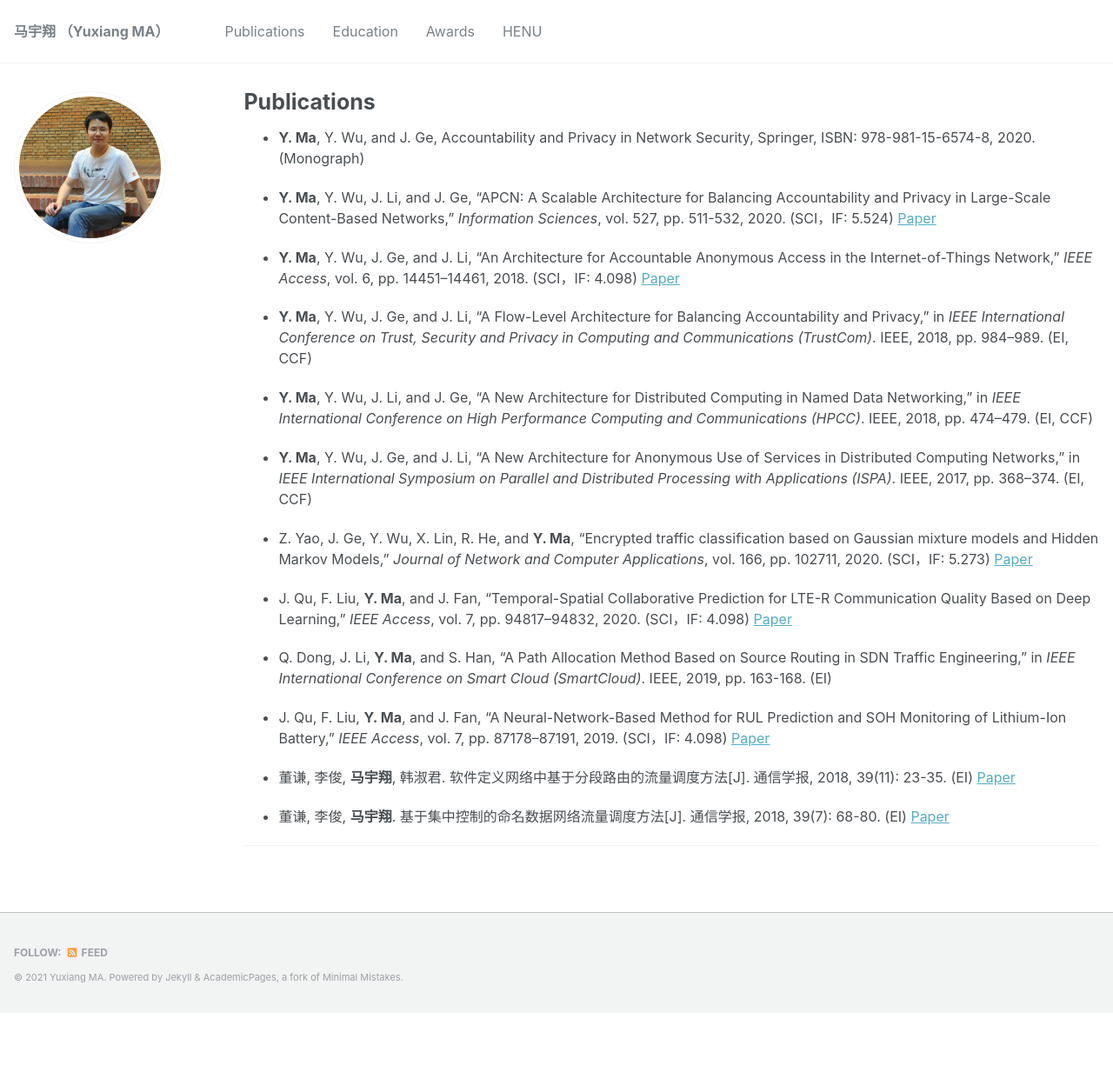
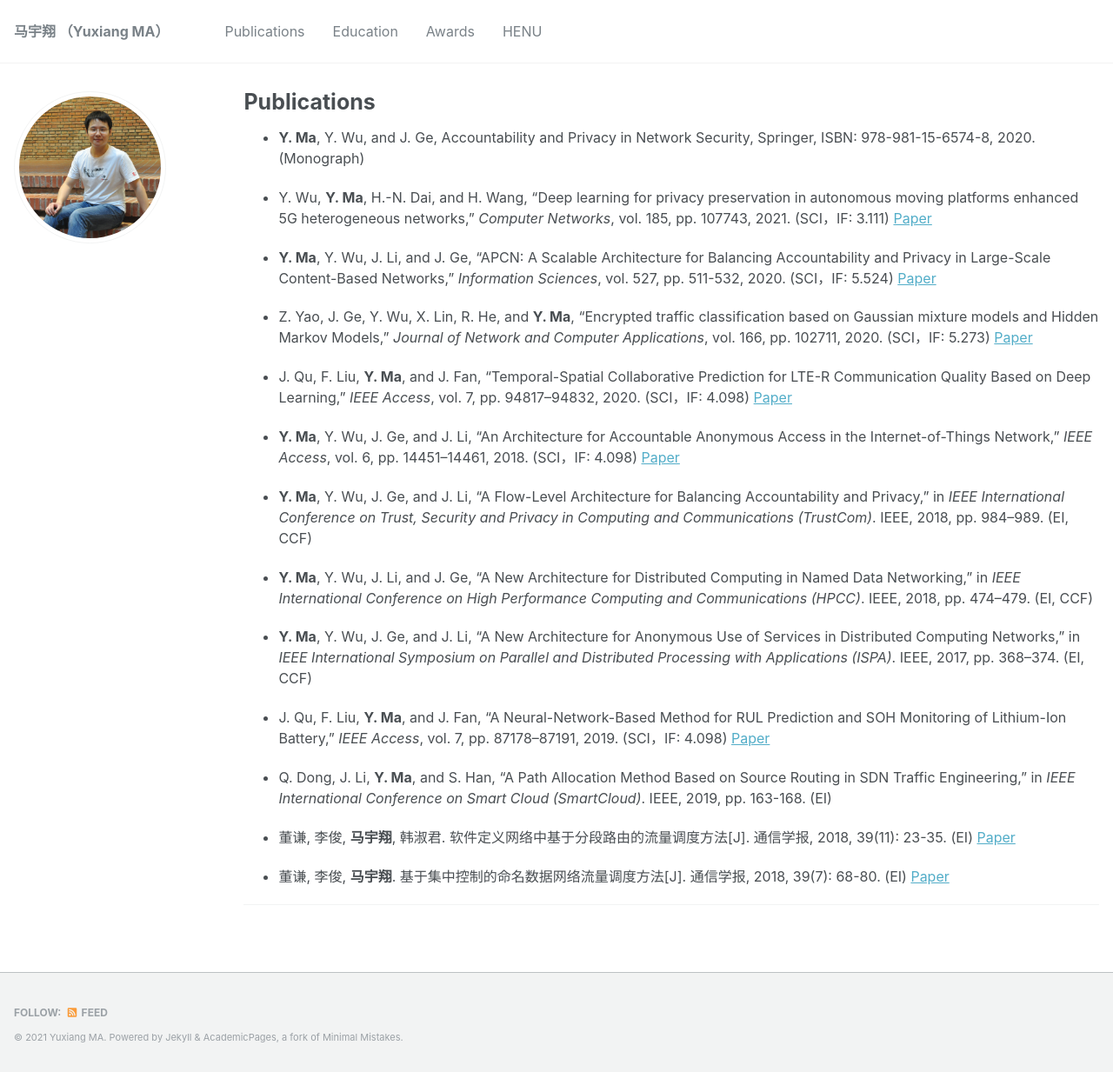
Before and after one commit to MaYuxiang/mayuxiang.github.io, a Jekyll site: the page built from _pages/publications.md, in a window 1280 px wide. Shown: the whole page at 87% size. Built offline with Jekyll 4.4.1, drawn with Linux system fonts in a browser that asks for light colours; before the commit the page ends 1165 px from its top, so only the background shows below that.

Commit message:
Update publications.md

```diff
--- a/_pages/publications.md
+++ b/_pages/publications.md
@@ -9,7 +9,13 @@ redirect_from:
 
 *  **Y. Ma**, Y. Wu, and J. Ge, Accountability and Privacy in Network Security, Springer, ISBN: 978-981-15-6574-8, 2020. (Monograph)
 
+*  Y. Wu, **Y. Ma**, H.-N. Dai, and H. Wang, “Deep learning for privacy preservation in autonomous moving platforms enhanced 5G heterogeneous networks,” *Computer Networks*, vol. 185, pp. 107743, 2021. (SCI，IF: 3.111) [Paper](https://doi.org/10.1016/j.comnet.2020.107743)
+
 *  **Y. Ma**, Y. Wu, J. Li, and J. Ge, “APCN: A Scalable Architecture for Balancing Accountability and Privacy in Large-Scale Content-Based Networks,” *Information Sciences*, vol. 527, pp. 511-532, 2020. (SCI，IF: 5.524) [Paper](https://doi.org/10.1016/j.ins.2019.01.054)
+
+*  Z. Yao, J. Ge, Y. Wu, X. Lin, R. He, and **Y. Ma**, “Encrypted traffic classification based on Gaussian mixture models and Hidden Markov Models,” *Journal of Network and Computer Applications*, vol. 166, pp. 102711, 2020. (SCI，IF: 5.273) [Paper](https://doi.org/10.1016/j.jnca.2020.102711)
+
+*  J. Qu, F. Liu, **Y. Ma**, and J. Fan, “Temporal-Spatial Collaborative Prediction for LTE-R Communication Quality Based on Deep Learning,” *IEEE Access*, vol. 7, pp. 94817–94832, 2020. (SCI，IF: 4.098) [Paper](https://ieeexplore.ieee.org/document/9095336)
 
 *  **Y. Ma**, Y. Wu, J. Ge, and J. Li, “An Architecture for Accountable Anonymous Access in the Internet-of-Things Network,” *IEEE Access*, vol. 6, pp. 14451–14461, 2018. (SCI，IF: 4.098) [Paper](https://ieeexplore.ieee.org/document/8292863/)
 
```
Also changed, not shown: other parts of _pages/publications.md (+1 -5 lines).
